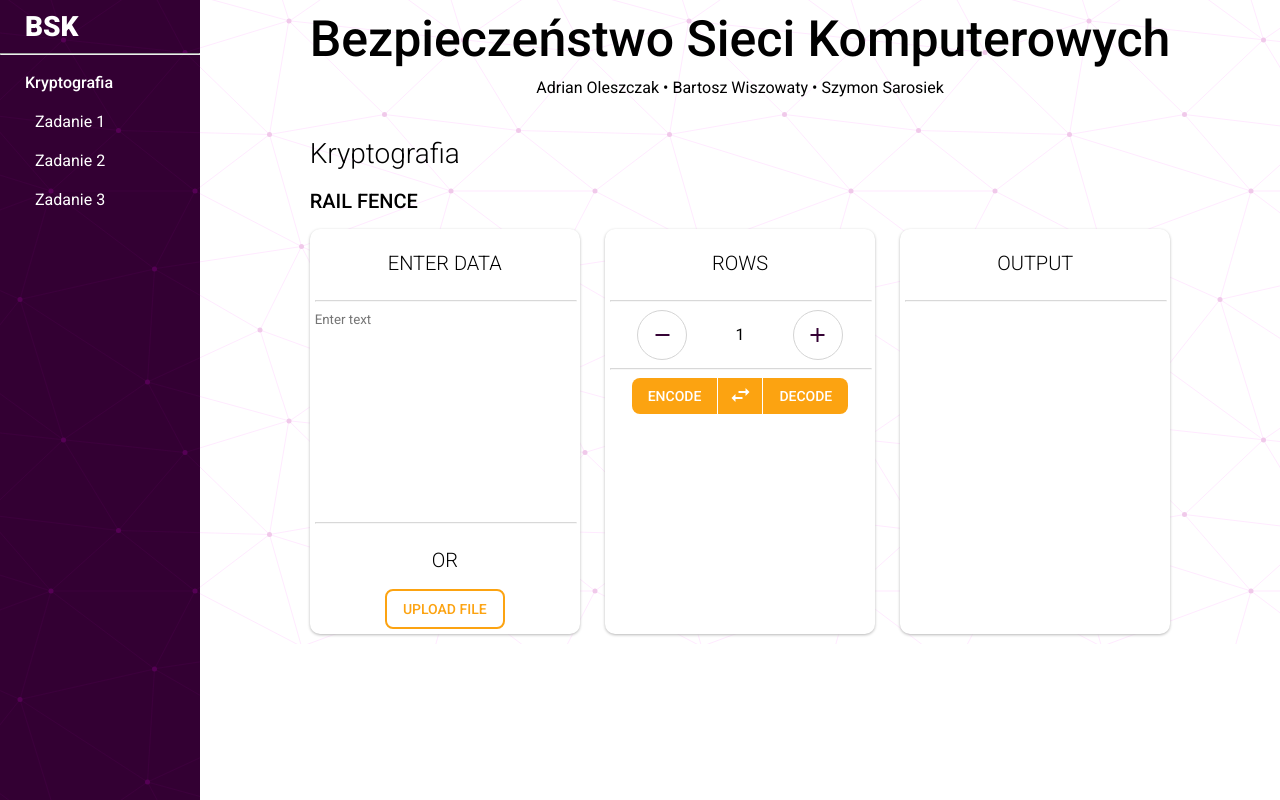
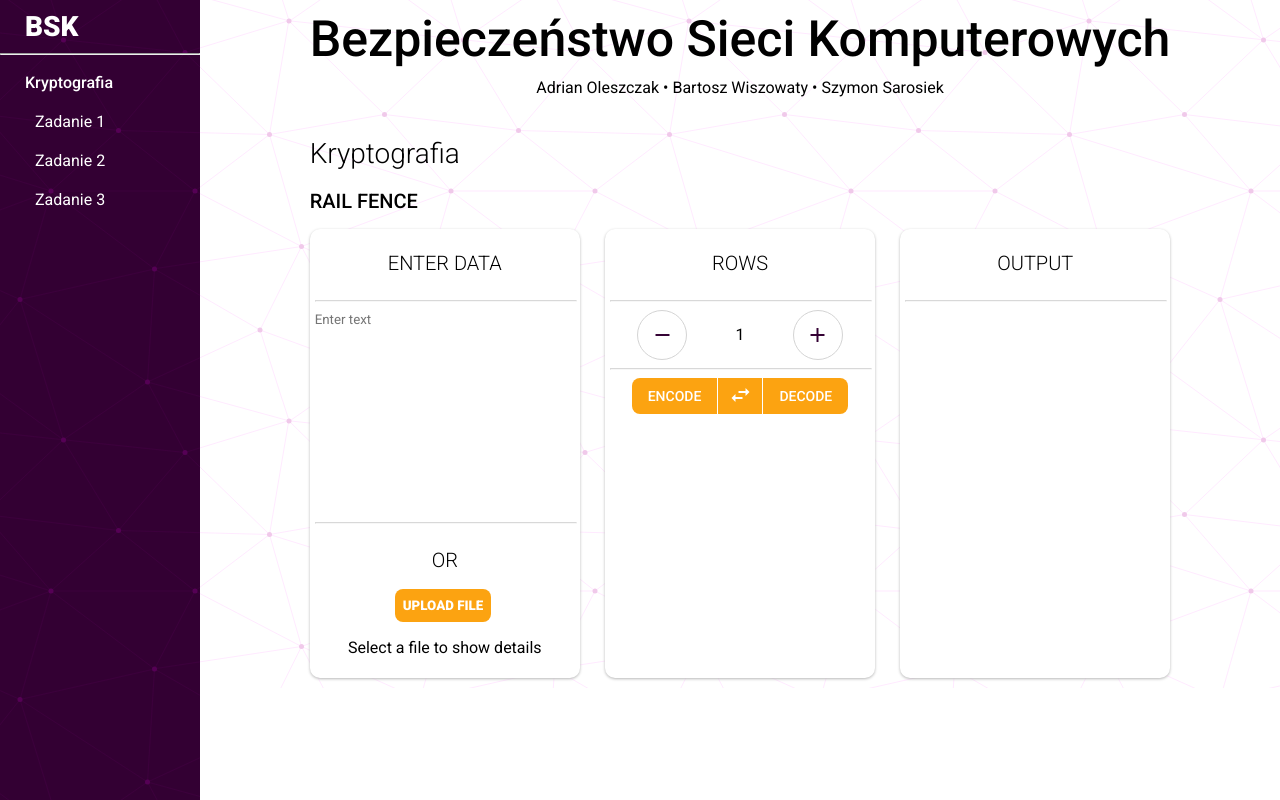
Before and after one commit to bsk-ps/bsk, a React (Create React App) app in the folder ui/bsk/: page / in a window 1280 px wide. Built offline with nearby package versions, Linux system fonts and the light colour scheme.

Commit message:
file upload added

```diff
--- a/ui/bsk/src/global.scss
+++ b/ui/bsk/src/global.scss
@@ -17,7 +17,8 @@ $big: 1200px;
 }
 
 .btn-primary,
-.btn-outline {
+.btn-outline,
+.btn-file::before {
     padding: 6px 16px;
     border-radius: 8px;
     border: none;
@@ -49,3 +50,32 @@ $big: 1200px;
         background-color: #fca21141;
     }
 }
+
+.btn-file {
+    width: 100px;
+    color: transparent;
+}
+.btn-file::-webkit-file-upload-button {
+    visibility: hidden;
+}
+.btn-file::before {
+    content: "UPLOAD FILE";
+    display: inline-block;
+    padding: 5px 8px;
+    outline: none;
+    white-space: nowrap;
+    -webkit-user-select: none;
+    cursor: pointer;
+    font-weight: 700;
+    font-size: 10pt;
+}
+.btn-file:hover::before {
+    transition: 0.7s;
+    background-color: #a76d0d;
+}
+.btn-file:active {
+    outline: 0;
+}
+.btn-file:active::before {
+    background: -webkit-linear-gradient(top, #e3e3e3, #f9f9f9);
+}
--- a/ui/bsk/src/pages/home/Home.js
+++ b/ui/bsk/src/pages/home/Home.js
@@ -9,13 +9,21 @@ import { railfenceCipher, railfenceDecipher } from "../../services/ciphers";
 const RailFence = () => {
     const [form, setForm] = useState({
         key: 1,
-        data: null,
+        data: "",
     });
-
 
     const [output, setOutput] = useState("");
 
+    const [isFilePicked, setIsFilePicked] = useState(false);
 
+    const changeHandler = (event) => {
+        setForm({
+            key: form.key,
+            data: event.target.files[0],
+        });
+        event.target.value = null;
+        setIsFilePicked(true);
+    };
     const onIncrement = () => {
         setForm({
             key: form.key += 1,
@@ -30,6 +38,7 @@ const RailFence = () => {
     }
 
     const handleDataChanged = (event) => {
+        setIsFilePicked(false);
         setForm({
             key: form.key,
             data: event.target.value,
@@ -37,9 +46,12 @@ const RailFence = () => {
     }
 
     const handleEncode = async () => {
-
         let formdata = new FormData();
-        formdata.append("message", form.data);
+        if (form.data instanceof File) {
+            formdata.append("message_file", form.data);
+        } else {
+            formdata.append("message", form.data);
+        }
         formdata.append("key", form.key);
 
         setOutput(
@@ -48,7 +60,11 @@ const RailFence = () => {
     }
     const handleDecode = async () => {
         let formdata = new FormData();
-        formdata.append("ciphertext", form.data);
+        if (form.data instanceof File) {
+            formdata.append("ciphertext_file", form.data);
+        } else {
+            formdata.append("ciphertext", form.data);
+        }
         formdata.append("key", form.key);
 
         setOutput(
@@ -57,7 +73,7 @@ const RailFence = () => {
     }
 
     const handleSwap = async () => {
-        if (output !== "") {
+        if (output !== "" && !(form.data instanceof File)) {
             setOutput(form.data)
             setForm({
                 key: form.key,
@@ -73,10 +89,23 @@ const RailFence = () => {
                 <div className="paper card">
                     <h2 className="display-2">ENTER DATA</h2>
                     <hr />
-                    <textarea value={form.data} onChange={handleDataChanged} placeholder="Enter text" className="text-input"></textarea>
+                    <textarea value={form.data instanceof File ? "" : form.data} onChange={handleDataChanged} placeholder="Enter text" className="text-input"></textarea>
                     <hr />
                     <h2 className="display-2">OR</h2>
-                    <button className="btn-outline">UPLOAD FILE</button>
+                    <input onChange={changeHandler} type="file" name="file" className="btn-file" />
+                    {isFilePicked ? (
+                        <div>
+                            <p>Filename: {form.data.name}</p>
+                            <p>Filetype: {form.data.type}</p>
+                            <p>Size in bytes: {form.data.size}</p>
+                            <p>
+                                lastModifiedDate:{' '}
+                                {form.data.lastModifiedDate.toLocaleDateString()}
+                            </p>
+                        </div>
+                    ) : (
+                        <p>Select a file to show details</p>
+                    )}
                 </div>
                 <div style={{ margin: "0 25px" }} className="paper card">
 
```
